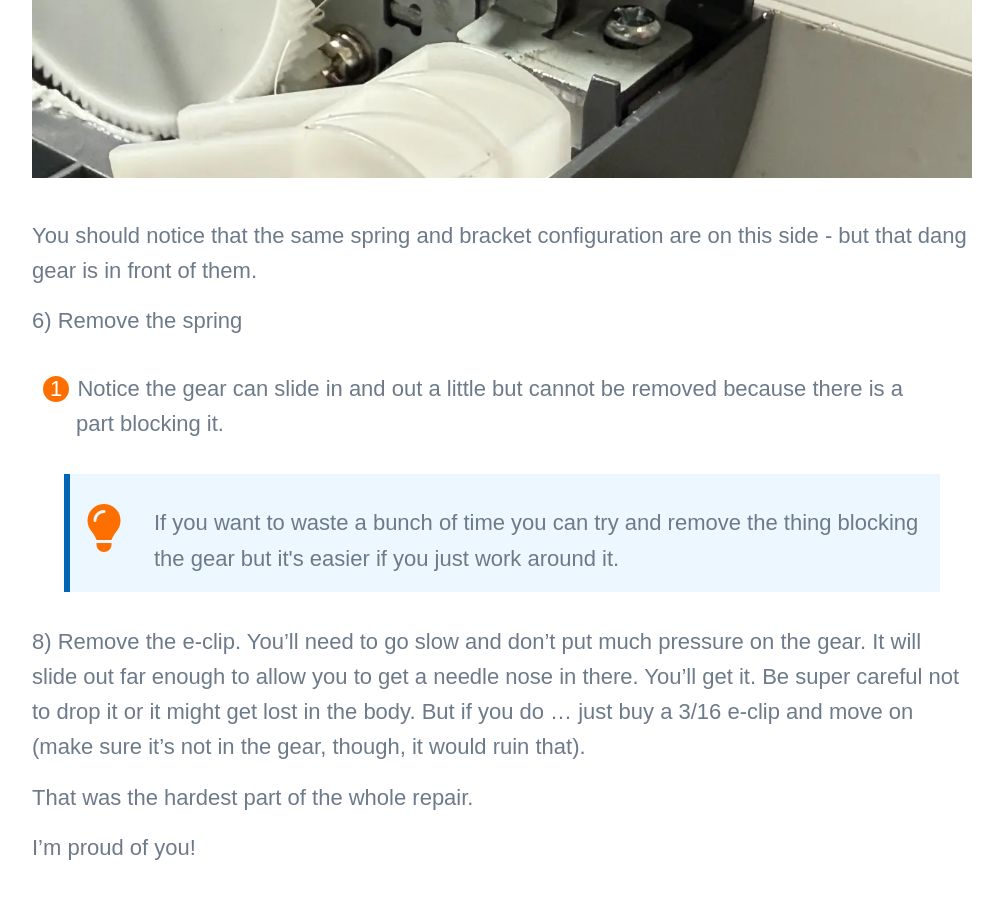
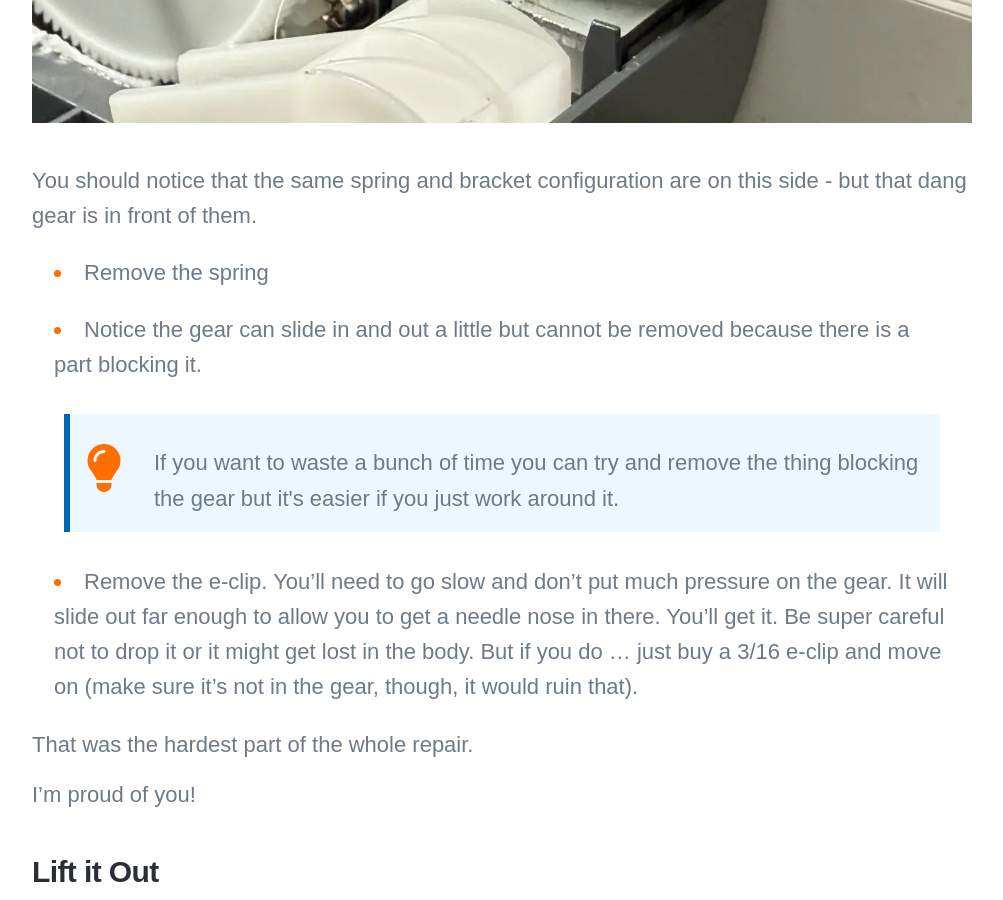
Before and after one commit to bubbafat/bubbafat.github.io, a Jekyll site: the page built from _posts/2025-12-27-Cricut-Maker-Replacing-Rollers-Step-By-Step.md, in a window 1280 px wide and 900 px high, scrolled down 12424 px. Shown: the whole window, without its empty margins (138-1141 px from the left). Built offline with Jekyll 4.4.1, drawn with Linux system fonts in a browser that asks for light colours; nearby versions of some CDN libraries; some web fonts are replaced; comment, search, counter and statistics services are not loaded; some of the changed lines change nothing that is shown; some of the changed text lies outside the part shown.

Commit message:
Typo and converting list type

```diff
--- a/_posts/2025-12-27-Cricut-Maker-Replacing-Rollers-Step-By-Step.md
+++ b/_posts/2025-12-27-Cricut-Maker-Replacing-Rollers-Step-By-Step.md
@@ -105,11 +105,11 @@ First we need to get that motor out of the way.
 
 ![Left side fully assembled](/images/post/cricutrollers/left-side.webp)
 
-1. Remove the two silver screws
-2. Remove the two black screws
-3. Lift the motor bracket out of the way
-4. Lift the motor out of the way
-5. Try not to touch the sticky mess over and over
+- Remove the two silver screws
+- Remove the two black screws
+- Lift the motor bracket out of the way
+- Lift the motor out of the way
+- Try not to touch the sticky mess over and over
 
 Now with the motor removed you can see a large white gear and the spring (there is more than one on this side - make sure you remove the right one).
 
@@ -117,12 +117,12 @@ Now with the motor removed you can see a large white gear and the spring (there
 
 You should notice that the same spring and bracket configuration are on this side - but that dang gear is in front of them.
 
-6) Remove the spring
-7. Notice the gear can slide in and out a little but cannot be removed because there is a part blocking it.
+- Remove the spring
+- Notice the gear can slide in and out a little but cannot be removed because there is a part blocking it.
 
 {% include tip.html content="If you want to waste a bunch of time you can try and remove the thing blocking the gear but it's easier if you just work around it." %}
 
-8) Remove the e-clip. You'll need to go slow and don't put much pressure on the gear. It will slide out far enough to allow you to get a needle nose in there. You'll get it. Be super careful not to drop it or it might get lost in the body. But if you do ... just buy a 3/16 e-clip and move on (make sure it's not in the gear, though, it would ruin that).
+- Remove the e-clip. You'll need to go slow and don't put much pressure on the gear. It will slide out far enough to allow you to get a needle nose in there. You'll get it. Be super careful not to drop it or it might get lost in the body. But if you do ... just buy a 3/16 e-clip and move on (make sure it's not in the gear, though, it would ruin that).
 
 That was the hardest part of the whole repair.
 
@@ -155,7 +155,7 @@ We're replacing both. I don't care if only one is a problem - we're not doing th
 
 Make sure you leave the white plastic rollers on the bar. They can slide around - you'll adjust them later.
 
-No go to your kitchen and get a cup of water in a measuring cup or coffee mug - whatever. Put it in the microwave until it just starts bubbling. You don't want it boiling - 170f (77c) is fine.
+Now go to your kitchen and get a cup of water in a measuring cup or coffee mug - whatever. Put it in the microwave until it just starts bubbling. You don't want it boiling - 170f (77c) is fine.
 
 Once the water is hot put the new rollers in and let them sit for a minute or two.
 
```
